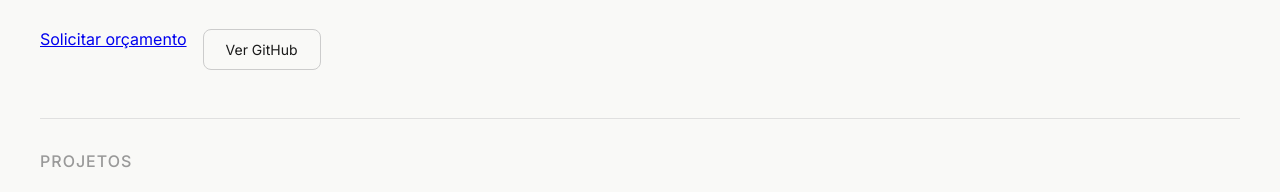
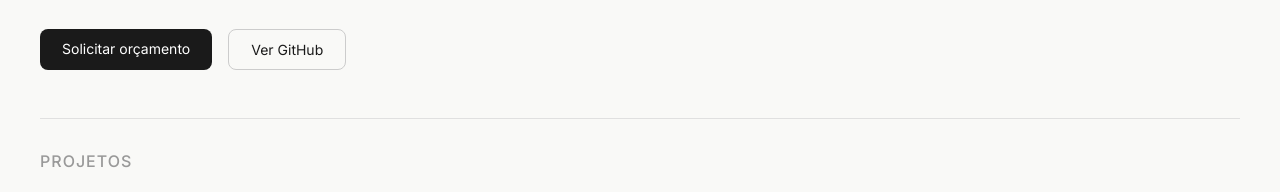
Before and after one commit to nxpoleone/nxpoleone.github.io, a plain HTML site: page index.html in a window 1280 px wide. Shown: the part 365-557 px from the top of the page. Drawn offline with nearby package versions, Linux system fonts and the light colour scheme.

Commit message:
Update index.html

```diff
--- a/index.html
+++ b/index.html
@@ -219,7 +219,7 @@
     <h1>Desenvolvedor<br>Web Front-end</h1>
     <p>Estudante de ADS criando sites para pequenos negócios. Sites rápidos, bonitos e fáceis de usar — do zero até a entrega.</p>
     <div class="hero-contact">
-      <a href="https://mail.google.com/mail/?view=cm&to=napoleonejp.dev@gmail.com&su=Orçamento de site&body=Olá Napoleone, gostaria de um orçamento para criar meu site.">Solicitar orçamento</a>
+     <a href="https://mail.google.com/mail/?view=cm&to=napoleonejp.dev@gmail.com&su=Orçamento de site&body=Olá Napoleone, gostaria de um orçamento para criar meu site." class="btn-contact">Solicitar orçamento</a>
       <a href="https://github.com/nxpoleone" target="_blank" class="btn-github">Ver GitHub</a>
     </div>
   </div>
```
